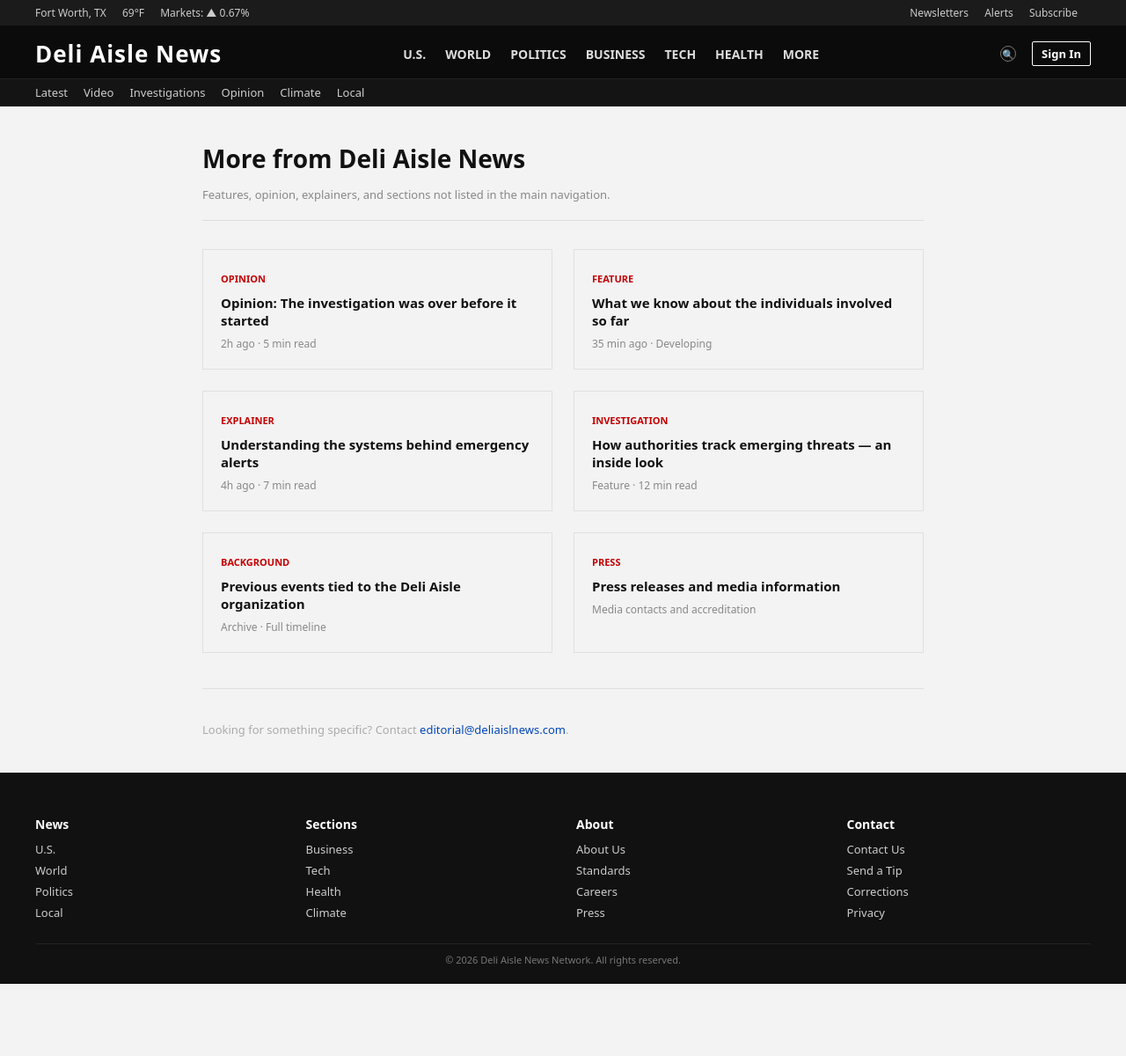
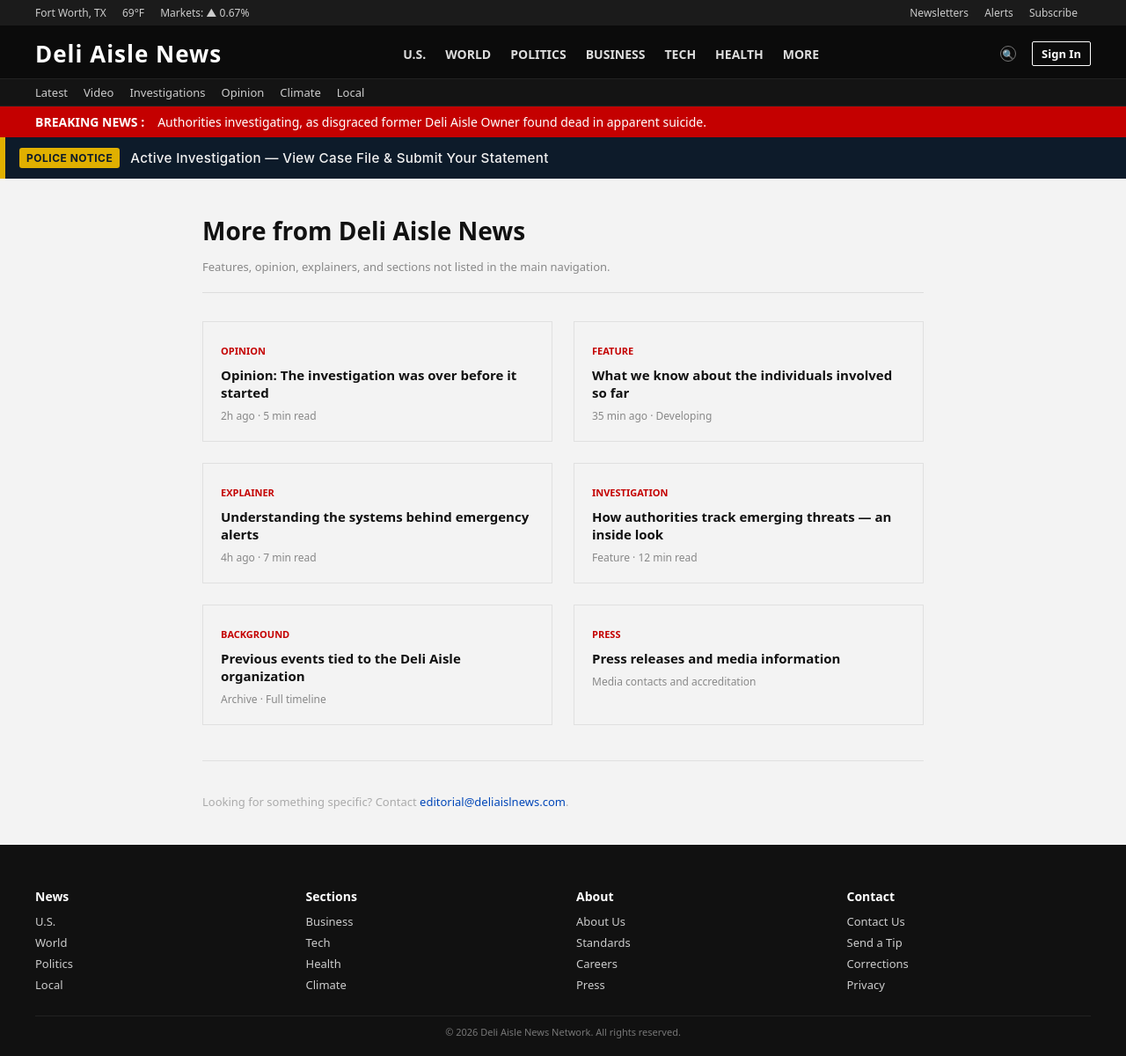
Before and after one commit to NotAnIronman/ARG, a Jekyll site: the page built from pages/more.html, in a window 1280 px wide. Shown: the whole page at 88% size. Built offline with Jekyll 4.4.1, drawn with Linux system fonts in a browser that asks for light colours; before the commit the page ends 1118 px from its top, so only the background shows below that.

Commit message:
Update more.html

```diff
--- a/pages/more.html
+++ b/pages/more.html
@@ -1,53 +1,9 @@
-<!DOCTYPE html>
-<html lang="en">
-<head>
-<meta charset="UTF-8">
-<meta name="viewport" content="width=device-width, initial-scale=1.0">
-<title>Deli Aisle News | More</title>
-<link rel="stylesheet" href="styles.css">
-</head>
-<body>
-
-<!-- section index last rebuilt 10/02 — one entry removed from queue by r.krec before publish — entry title was "Saintiagoon: a career built on the cases he chose not to pursue" — reason given: "timing" -->
-
-<div class="utility-bar">
-    <div class="utility-left">
-        <span>Fort Worth, TX</span>
-        <span>69°F</span>
-        <span>Markets: ▲ 0.67%</span>
-    </div>
-    <div class="utility-right">
-        <span>Newsletters</span>
-        <span>Alerts</span>
-        <span>Subscribe</span>
-    </div>
-</div>
-
-<div class="header">
-    <div class="logo">Deli Aisle News</div>
-    <nav class="primary-nav">
-        <a href="us.html">U.S.</a>
-        <a href="world.html">World</a>
-        <a href="politics.html">Politics</a>
-        <a href="business.html">Business</a>
-        <a href="tech.html">Tech</a>
-        <a href="health.html">Health</a>
-        <a href="more.html">More</a>
-    </nav>
-    <div class="header-actions">
-        <div class="search-icon">🔍</div>
-        <div class="signin">Sign In</div>
-    </div>
-</div>
-
-<div class="secondary-nav">
-    <a href="liveupdates.html">Latest</a>
-    <a href="soon.html">Video</a>
-    <a href="soon.html">Investigations</a>
-    <a href="opinion.html">Opinion</a>
-    <a href="soon.html">Climate</a>
-    <a href="local.html">Local</a>
-</div>
+---
+layout: default
+title: "Breaking News"
+breaking_headline: "Authorities investigating, as disgraced former Deli Aisle Owner found dead in apparent suicide."
+show_banner: true
+---
 
 <div class="page" style="display:block; max-width: 860px; margin: 40px auto; padding: 0 20px;">
 
@@ -103,16 +59,3 @@
     </div>
 
 </div>
-
-<footer class="footer">
-    <div class="footer-grid">
-        <div><h4>News</h4><a href="us.html">U.S.</a><a href="world.html">World</a><a href="politics.html">Politics</a><a href="local.html">Local</a></div>
-        <div><h4>Sections</h4><a href="business.html">Business</a><a href="tech.html">Tech</a><a href="health.html">Health</a><a href="soon.html">Climate</a></div>
-        <div><h4>About</h4><a href="about.html">About Us</a><a href="standards.html">Standards</a><a href="careers.html">Careers</a><a href="press.html">Press</a></div>
-        <div><h4>Contact</h4><a href="contact.html">Contact Us</a><a href="tip.html">Send a Tip</a><a href="corrections.html">Corrections</a><a href="privacy.html">Privacy</a></div>
-    </div>
-    <div class="footer-bottom">© 2026 Deli Aisle News Network. All rights reserved.</div>
-</footer>
-
-</body>
-</html>
```
